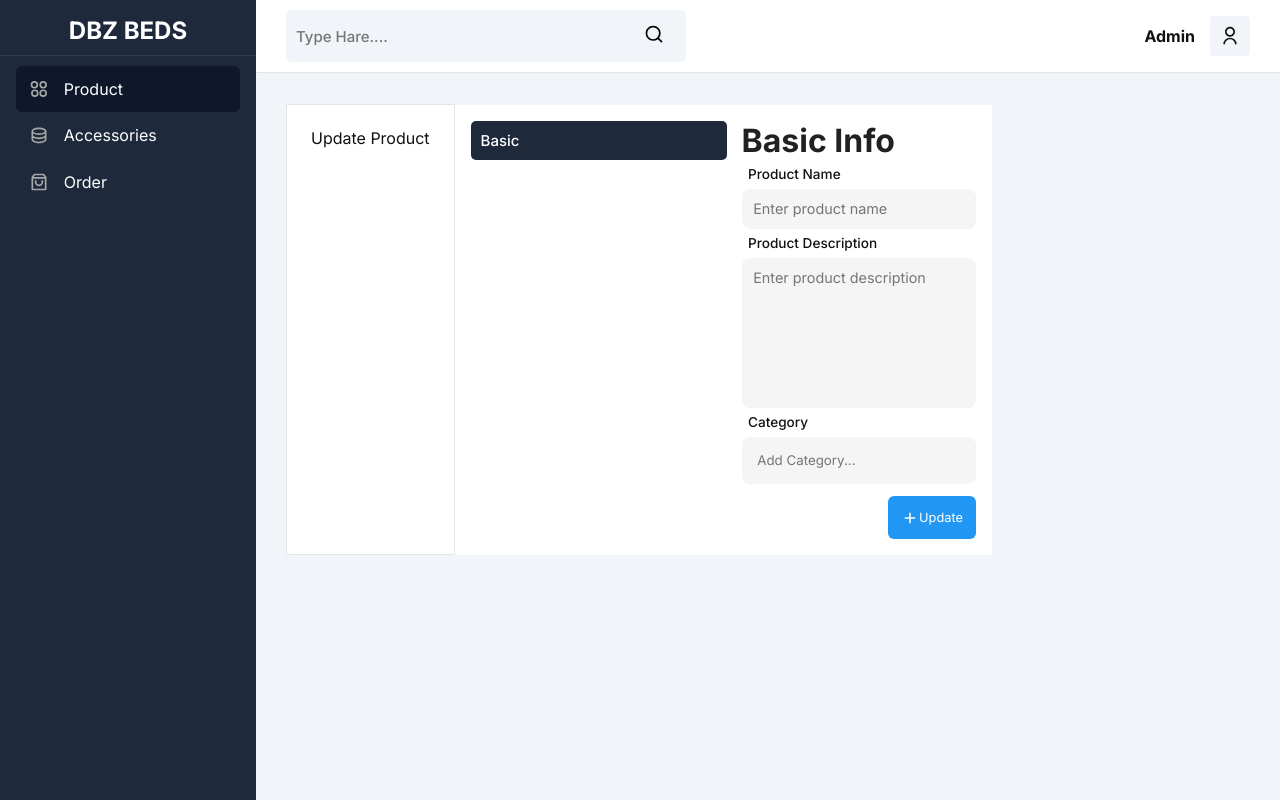
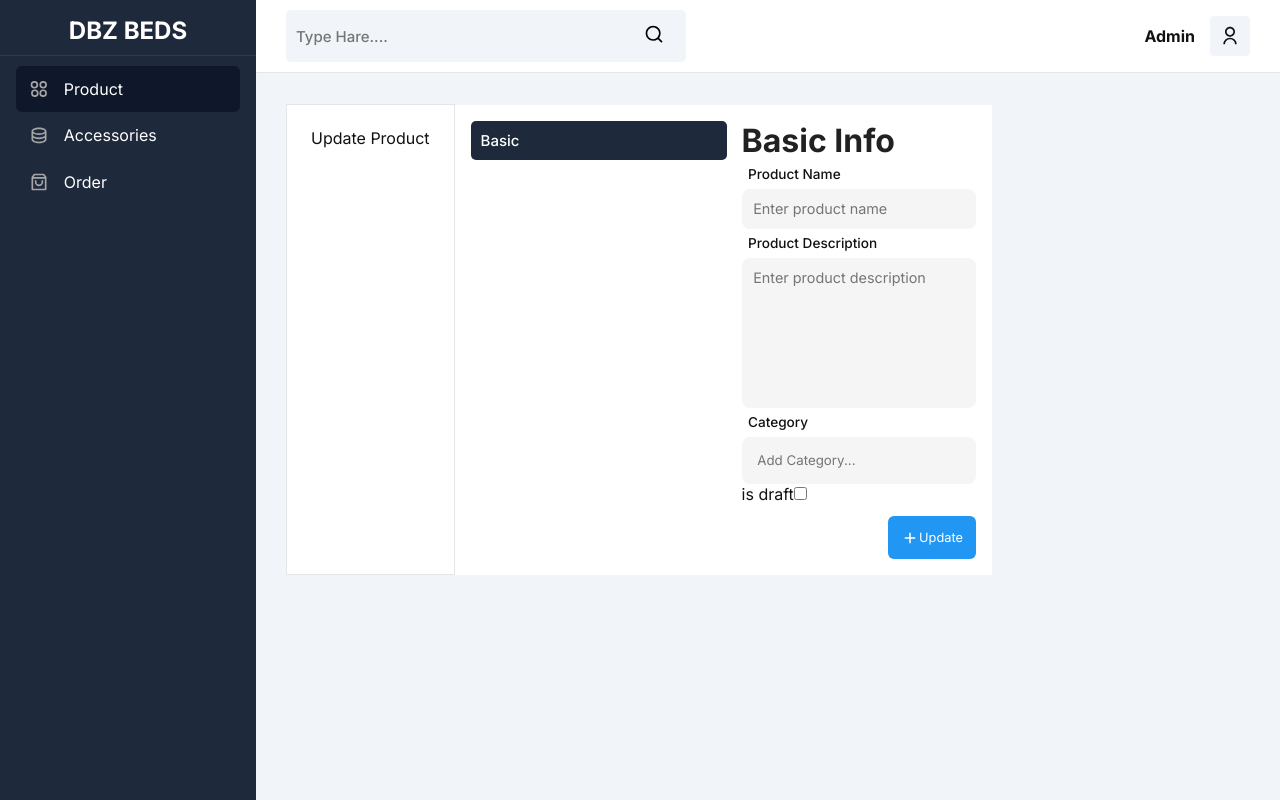
Before and after one commit to simpleneeraj/dbzbeds-admin, a Next.js app: page /product/update in a window 1280 px wide. Built offline with nearby package versions, Linux system fonts and the light colour scheme.

Commit message:
added IsDraft

```diff
--- a/network-requests/types.d.ts
+++ b/network-requests/types.d.ts
@@ -47,6 +47,7 @@ type Bed = {
     categories: string[];
     createdAt: string;
     updatedAt: string;
+    isDraft: boolean;
     __v: number;
 };
 
@@ -54,6 +55,7 @@ interface BedRequestPayload {
     name: string;
     description: string;
     categories: string[];
+    isDraft: boolean;
 }
 
 type BedResponse = {
--- a/pages/product/update/index.tsx
+++ b/pages/product/update/index.tsx
@@ -31,12 +31,20 @@ function CreateProduct() {
                             className={` ${styles.tablebox} ${styles.mt2} ${styles.productuploadtabbox}`}
                         >
                             <ul className={styles.productuploadtab}>
-                {productSideTab.slice(0, 1).map(({ text }, index) => {
+                                {productSideTab
+                                    .slice(0, 1)
+                                    .map(({ text }, index) => {
                                         return (
                                             <li
                                                 key={index}
-                      onClick={() => onActiveTab(text)}
-                      className={text === activeTab ? styles.active : ""}
+                                                onClick={() =>
+                                                    onActiveTab(text)
+                                                }
+                                                className={
+                                                    text === activeTab
+                                                        ? styles.active
+                                                        : ""
+                                                }
                                             >
                                                 {text}
                                             </li>
@@ -75,6 +83,7 @@ const Basic = () => {
         name: "" as string,
         description: "" as string,
         categories: [] as string[],
+        isDraft: false,
     });
     const { data } = useFetchBedById(router.query.id as string);
     // INITILIZE OLD DATA IN STATE
@@ -83,6 +92,7 @@ const Basic = () => {
             name: data?.name as string,
             description: data?.description as string,
             categories: data?.categories as string[],
+            isDraft: data?.isDraft as boolean,
         });
     }, [data]);
 
@@ -92,6 +102,13 @@ const Basic = () => {
     const handleAddChip = React.useCallback(
         (value: string[]) => {
             setBed({ ...bed, categories: value });
+        },
+        [bed]
+    );
+
+    const handleIsDraft = React.useCallback(
+        (value: boolean) => {
+            setBed({ ...bed, isDraft: value });
         },
         [bed]
     );
@@ -108,10 +125,13 @@ const Basic = () => {
                 name: bed.name,
                 description: bed.description,
                 categories: bed.categories,
+                isDraft: bed.isDraft,
             },
             {
                 onSuccess: (data) => {
-          toast.success(data?.message || "Product Updated Successfully");
+                    toast.success(
+                        data?.message || "Product Updated Successfully"
+                    );
                     // if (window.confirm(`Do you want go to products page`)) {
                     //   router.back();
                     // }
@@ -157,7 +177,16 @@ const Basic = () => {
                             value={bed.categories}
                         />
                     </li>
+                    <li>
+                        is draft
+                        <input
+                            type="checkbox"
+                            checked={bed?.isDraft}
+                            onChange={(e) => handleIsDraft(e.target.checked)}
+                        />
+                    </li>
                 </ul>
+
                 <div className={styles.buttonsection}>
                     <AddMoreButton title="Update" onClick={handleBedUpdate} />
                 </div>
```
Lines whose indentation alone changed are shown as unchanged.
